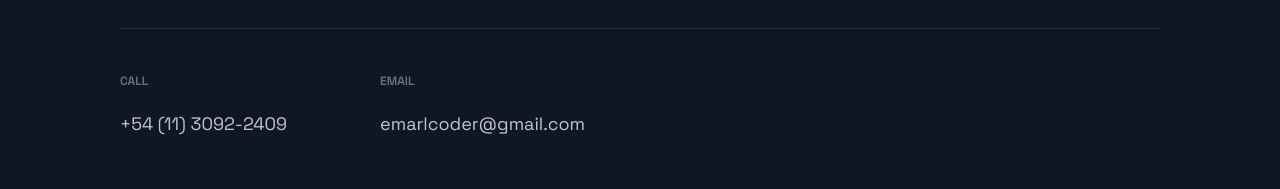
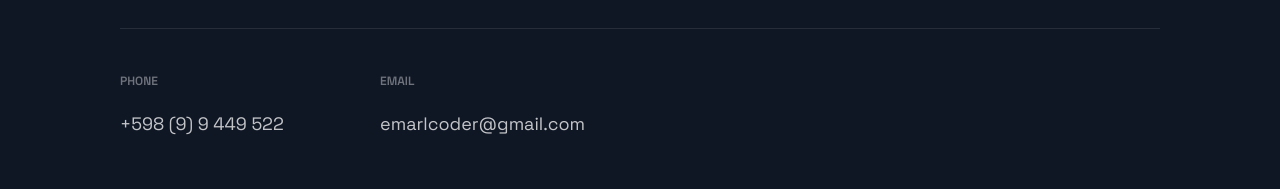
Before and after one commit to Emarlcoder/my-portfolio, a Next.js app: page / in a window 1280 px wide. Shown: the part 2323-2512 px from the top of the page. Built offline with nearby package versions, Linux system fonts and the light colour scheme.

Commit message:
Update Footer.js

```diff
--- a/src/components/Footer/Footer.js
+++ b/src/components/Footer/Footer.js
@@ -9,8 +9,8 @@ const Footer = () => {
     <FooterWrapper>
       <LinkList>
         <LinkColumn>
-          <LinkTitle>Call</LinkTitle>
-          <LinkItem href='tel:5411-3092-2409'>+54 (11) 3092-2409</LinkItem>
+          <LinkTitle>Phone</LinkTitle>
+          <LinkItem href='tel:59899449522'>+598 (9) 9 449 522</LinkItem>
         </LinkColumn>
         <LinkColumn>
           <LinkTitle>Email</LinkTitle>
```
